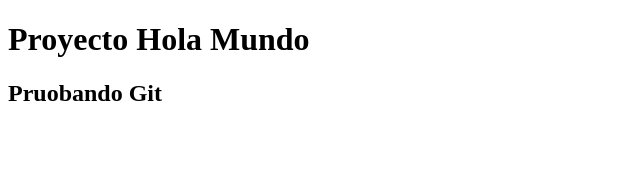
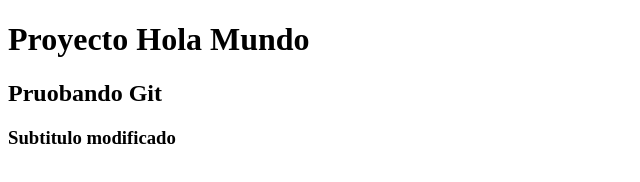
Before and after one commit to Espeortega98/Repositorio1DAW, a plain HTML site: page index.html in a window 1280 px wide. Shown: the whole page, without its empty margins (0-640 px from the left). Drawn offline with Linux system fonts and the light colour scheme.

Commit message:
Se ha modificado el contenido de h3

```diff
--- a/index.html
+++ b/index.html
@@ -11,6 +11,7 @@
 <body>
     <h1>Proyecto Hola Mundo</h1>
     <h2>Pruobando Git </h2>
+    <h3>Subtitulo modificado</h3>
 </body>
 
 </html>
```
